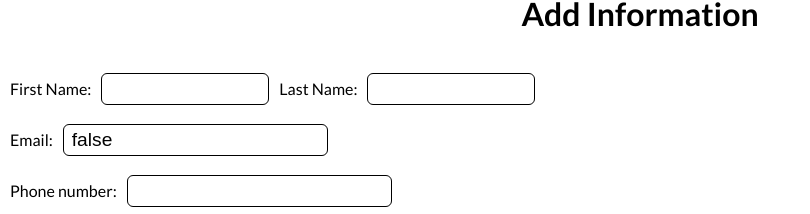
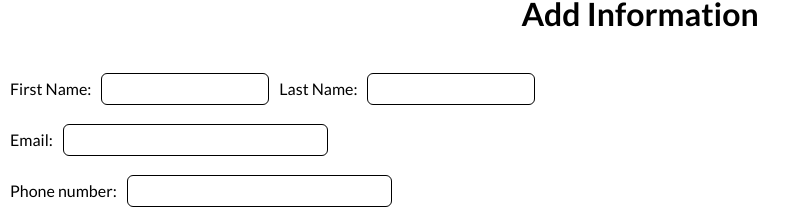
Before and after one commit to DemeKH/CV-app, a React (Vite) app: page / in a window 1280 px wide. Shown: the top 214 px of the page, without its empty margins (0-810 px from the left). Built offline with nearby package versions, Linux system fonts and the light colour scheme.

Commit message:
Lifted state up and reconfigured the add form

```diff
--- a/src/App.jsx
+++ b/src/App.jsx
@@ -1,13 +1,76 @@
 import { useState } from "react";
 import AddInfoForm from "./components/AddInfoForm";
+import AddGenInformation from "./components/AddGenInformation.jsx";
+import AddExperience from "./components/AddExperience.jsx";
+import AddEducation from "./components/AddEducation.jsx";
 import CV from "./components/CV";
 
 function App() {
   const [isFormOpen, setIsFormOpen] = useState(true);
 
+  const [firstName, setfirstName] = useState("");
+  const [lastName, setLastName] = useState("");
+  const [email, setEmail] = useState("");
+  const [phoneNum, setPhoneNum] = useState("");
+
+  const [companyName, setCompanyName] = useState("");
+  const [positionAtCompany, setPositionAtCompany] = useState("");
+  const [responsibilities, setResponsibilities] = useState("");
+  const [companyDateFrom, setCompanyDateFrom] = useState("");
+  const [companyDateTo, setCompanyDateTo] = useState("");
+
+  const [schoolName, setSchoolName] = useState("");
+  const [titleOfStudy, setTitleOfStudy] = useState("");
+  const [studyDateFrom, setStudyDateFrom] = useState("");
+  const [studyDateTo, setStudyDateTo] = useState("");
+
   return (
     <div className="app ">
-      {isFormOpen && <AddInfoForm setIsFormOpen={setIsFormOpen} />}
+      {isFormOpen && (
+        <AddInfoForm>
+          <h1>Add Information</h1>
+          <AddGenInformation
+            firstName={firstName}
+            lastName={lastName}
+            email={email}
+            phoneNum={phoneNum}
+            setfirstName={setfirstName}
+            setLastName={setLastName}
+            setPhoneNum={setPhoneNum}
+            setEmail={setEmail}
+          />
+          <AddEducation
+            schoolName={schoolName}
+            setSchoolName={setSchoolName}
+            titleOfStudy={titleOfStudy}
+            setTitleOfStudy={setTitleOfStudy}
+            studyDateFrom={studyDateFrom}
+            setstudyDateFrom={setStudyDateFrom}
+            studyDateTo={studyDateTo}
+            setstudyDateTo={setStudyDateTo}
+          />
+          <AddExperience
+            companyName={companyName}
+            setCompanyName={setCompanyName}
+            positionAtCompany={positionAtCompany}
+            setPositionAtCompany={setPositionAtCompany}
+            responsibilities={responsibilities}
+            setResponsibilities={setResponsibilities}
+            companyDateFrom={companyDateFrom}
+            setCompanyDateFrom={setCompanyDateFrom}
+            companyDateTo={companyDateTo}
+            setCompanyDateTo={setCompanyDateTo}
+          />
+          <input
+            type="submit"
+            onClick={(e) => {
+              e.preventDefault();
+              setIsFormOpen(false);
+            }}
+            className="main-btn"
+          />
+        </AddInfoForm>
+      )}
       {!isFormOpen && <CV setIsFormOpen={setIsFormOpen} />}
     </div>
   );
--- a/src/components/AddEducation.jsx
+++ b/src/components/AddEducation.jsx
@@ -1,11 +1,13 @@
-import { useState } from "react";
-
-export function AddEducation() {
-  const [schoolName, setSchoolName] = useState("");
-  const [titleOfStudy, setTitleOfStudy] = useState("");
-  const [studyDateFrom, setstudyDateFrom] = useState("");
-  const [studyDateTo, setstudyDateTo] = useState("");
-
+export function AddEducation({
+  schoolName,
+  setSchoolName,
+  titleOfStudy,
+  setTitleOfStudy,
+  studyDateFrom,
+  setstudyDateFrom,
+  studyDateTo,
+  setstudyDateTo,
+}) {
   return (
     <div className="education-info info">
       <div className="input">
--- a/src/components/AddExperience.jsx
+++ b/src/components/AddExperience.jsx
@@ -1,12 +1,15 @@
-import { useState } from "react";
-
-export function AddExperience() {
-  const [companyName, setCompanyName] = useState("");
-  const [positionAtCompany, setPositionAtCompany] = useState("");
-  const [responsibilities, setResponsibilities] = useState("");
-  const [companyDateFrom, setCompanyDateFrom] = useState("");
-  const [companyDateTo, setCompanyDateTo] = useState("");
-
+export function AddExperience({
+  companyName,
+  setCompanyName,
+  positionAtCompany,
+  setPositionAtCompany,
+  responsibilities,
+  setResponsibilities,
+  companyDateFrom,
+  setCompanyDateFrom,
+  companyDateTo,
+  setCompanyDateTo,
+}) {
   return (
     <div className="experience-info info">
       <div className="input">
--- a/src/components/AddGenInformation.jsx
+++ b/src/components/AddGenInformation.jsx
@@ -1,11 +1,13 @@
-import { useState } from "react";
-
-function AddGenInformation() {
-  const [firstName, setfirstName] = useState("");
-  const [lastName, setLastName] = useState("");
-  const [email, setEmail] = useState("false");
-  const [phoneNum, setPhoneNum] = useState("");
-
+function AddGenInformation({
+  firstName,
+  lastName,
+  email,
+  phoneNum,
+  setfirstName,
+  setLastName,
+  setPhoneNum,
+  setEmail,
+}) {
   return (
     <div className="general-info info">
       <div className="names-input input">
--- a/src/components/AddInfoForm.jsx
+++ b/src/components/AddInfoForm.jsx
@@ -1,25 +1,7 @@
-// Modal.js
-import AddGenInformation from "./AddGenInformation";
-import AddExperience from "./AddExperience";
-import AddEducation from "./AddEducation";
-
-const AddInfoForm = ({ setIsFormOpen }) => {
+const AddInfoForm = ({ children }) => {
   return (
     <>
-      <form className="border-black border-2 border-solid">
-        <h1>Add Information</h1>
-        <AddGenInformation />
-        <AddEducation />
-        <AddExperience />
-        <input
-          type="submit"
-          onClick={(e) => {
-            e.preventDefault();
-            setIsFormOpen(false);
-          }}
-          className="main-btn"
-        />
-      </form>
+      <form>{children}</form>
     </>
   );
 };
```
